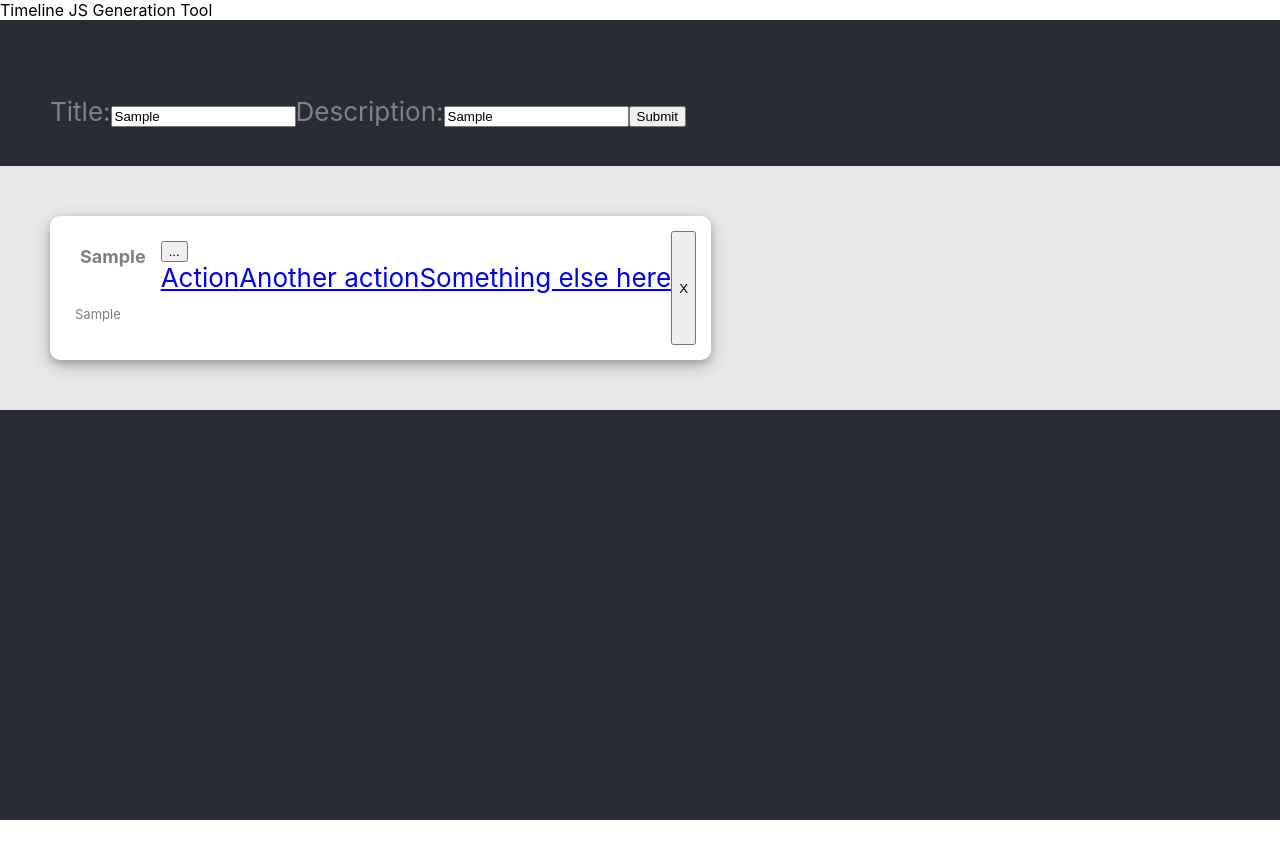
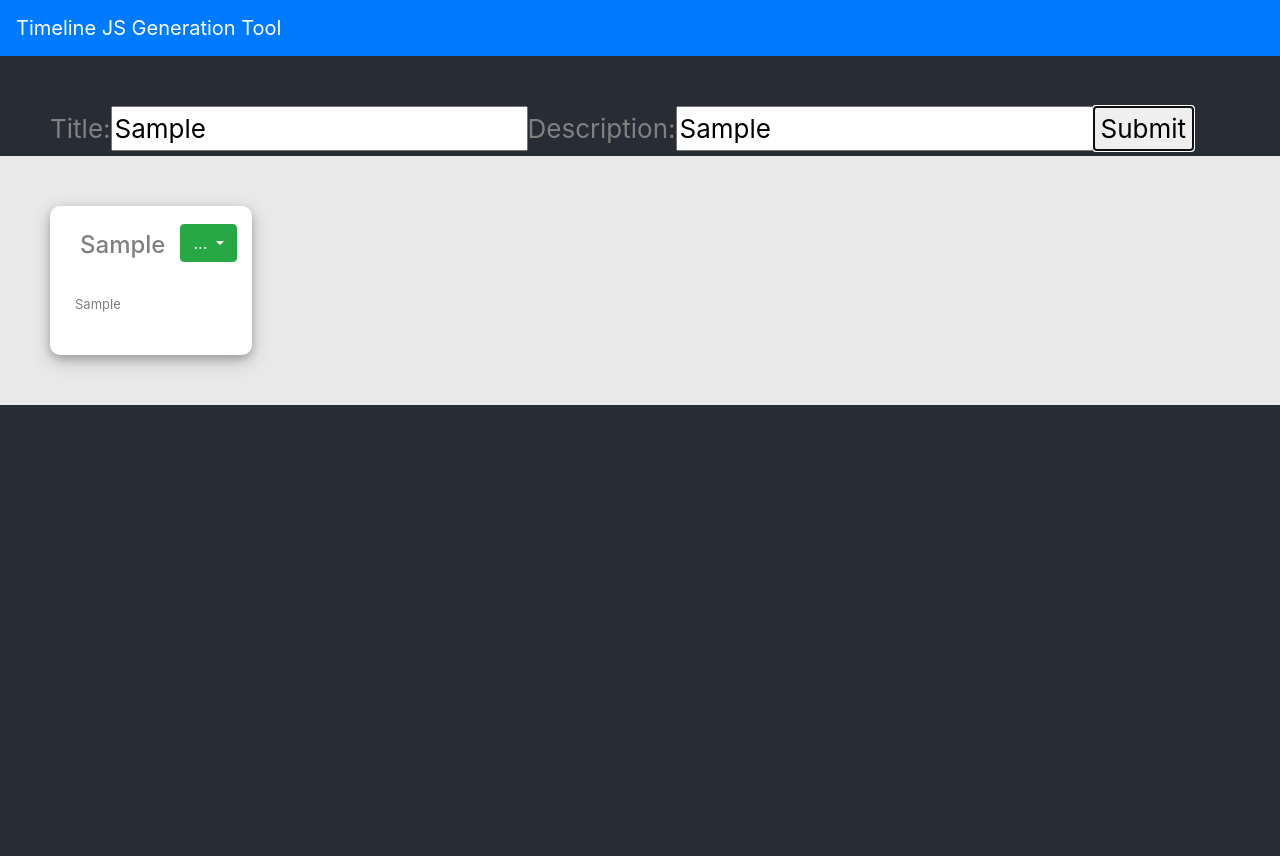
Before and after one commit to bsteinig/timeline-generator, a React (Create React App) app: page / in a window 1280 px wide. Both pictures are taken after typing "Sample", "Sample" into the empty fields and a click on the button "Submit". Before the commit the page ends 820 px from the top, so only its background shows below. Built offline with nearby package versions, Linux system fonts and the light colour scheme.

Commit message:
Added Bootstrap functionality, and updated navbar styling. Revert point before editing update

```diff
--- a/package.json
+++ b/package.json
@@ -8,9 +8,12 @@
     "@testing-library/jest-dom": "^5.11.4",
     "@testing-library/react": "^11.1.0",
     "@testing-library/user-event": "^12.1.10",
+    "bootstrap": "^4.5.3",
     "react": "^17.0.1",
+    "react-bootstrap": "^1.4.0",
     "react-dom": "^17.0.1",
     "react-scripts": "4.0.0",
+    "reactstrap": "^8.7.1",
     "web-vitals": "^0.2.4"
   },
   "scripts": {
--- a/src/App.js
+++ b/src/App.js
@@ -2,6 +2,7 @@ import React, { useEffect, useState } from 'react';
 import './App.css';
 import EventForm from './components/EventForm';
 import EventList from './components/EventList';
+import Navbar from 'react-bootstrap/Navbar';
 
 const LOCAL_STORAGE_KEY = "react-event-list_events";
 
@@ -29,9 +30,9 @@ function App() {
 
   return (
     <div className="App">
-      <nav class="navbar navbar-light bg-dark">
-        <span class="navbar-brand mb-0 h1">Timeline JS Generation Tool</span>
-      </nav>
+      <Navbar bg="primary" variant="dark" sticky="top">
+        <Navbar.Brand>Timeline JS Generation Tool</Navbar.Brand>
+      </Navbar>
       <header className="App-header">
         <EventForm addEvent={addEvent} />
         <EventList events={events} removeEvent={removeEvent}/>
--- a/src/components/Event.js
+++ b/src/components/Event.js
@@ -1,4 +1,7 @@
 import React from 'react';
+import Dropdown from 'react-bootstrap/Dropdown'
+import Button from 'react-bootstrap/Button'
+
 
 function Event({ event, removeEvent }){
 
@@ -12,17 +15,14 @@ function Event({ event, removeEvent }){
                     <h4>{event.task}</h4><br/>
                     <p className="Description">{event.description}</p>
             </li>
-            <div class="dropdown">
-                <button class="btn btn-secondary dropdown-toggle" type="button" id="dropdownMenuButton" data-toggle="dropdown" aria-haspopup="true" aria-expanded="false">
-                    ...
-                </button>
-                <div class="dropdown-menu" aria-labelledby="dropdownMenuButton">
-                    <a class="dropdown-item" href="#">Action</a>
-                    <a class="dropdown-item" href="#">Another action</a>
-                    <a class="dropdown-item" href="#">Something else here</a>
-                </div>
-            </div>
-            <button onClick={handleRemoveClick}>X</button>
+            <Dropdown>
+                <Dropdown.Toggle variant="success" id="dropdown-basic"> ... </Dropdown.Toggle>
+                <Dropdown.Menu>
+                    <Dropdown.Item>  <Button onClick={handleRemoveClick}>Delete</Button> </Dropdown.Item>
+                    <Dropdown.Item>  <Button onClick={handleRemoveClick}>Edit</Button> </Dropdown.Item>
+                </Dropdown.Menu>
+            </Dropdown>
+
         </div>
     );
 }
--- a/src/components/EventForm.js
+++ b/src/components/EventForm.js
@@ -6,7 +6,6 @@ function EventForm({ addEvent }) {
         id: "",
         task: "",
         description: "",
-        completed: false
     });
 
     function handleTaskInputChange(e) {
@@ -22,6 +21,9 @@ function EventForm({ addEvent }) {
         if (event.task.trim()) {
             addEvent({...event, id: uuidv4() });
             setEvent({...event, task: event.task, description: event.description});
+        }else{
+            addEvent({...event, id: uuidv4() });
+            setEvent({...event, task: "", description: ""});
         }
     }
 
--- a/src/index.js
+++ b/src/index.js
@@ -3,6 +3,7 @@ import ReactDOM from 'react-dom';
 import './index.css';
 import App from './App';
 import reportWebVitals from './reportWebVitals';
+import 'bootstrap/dist/css/bootstrap.min.css';
 
 ReactDOM.render(
   <React.StrictMode>
```
Also changed, not shown: src/App.css (line endings or trailing spaces), 1 other file (tests, documents, lock files or other folders).
